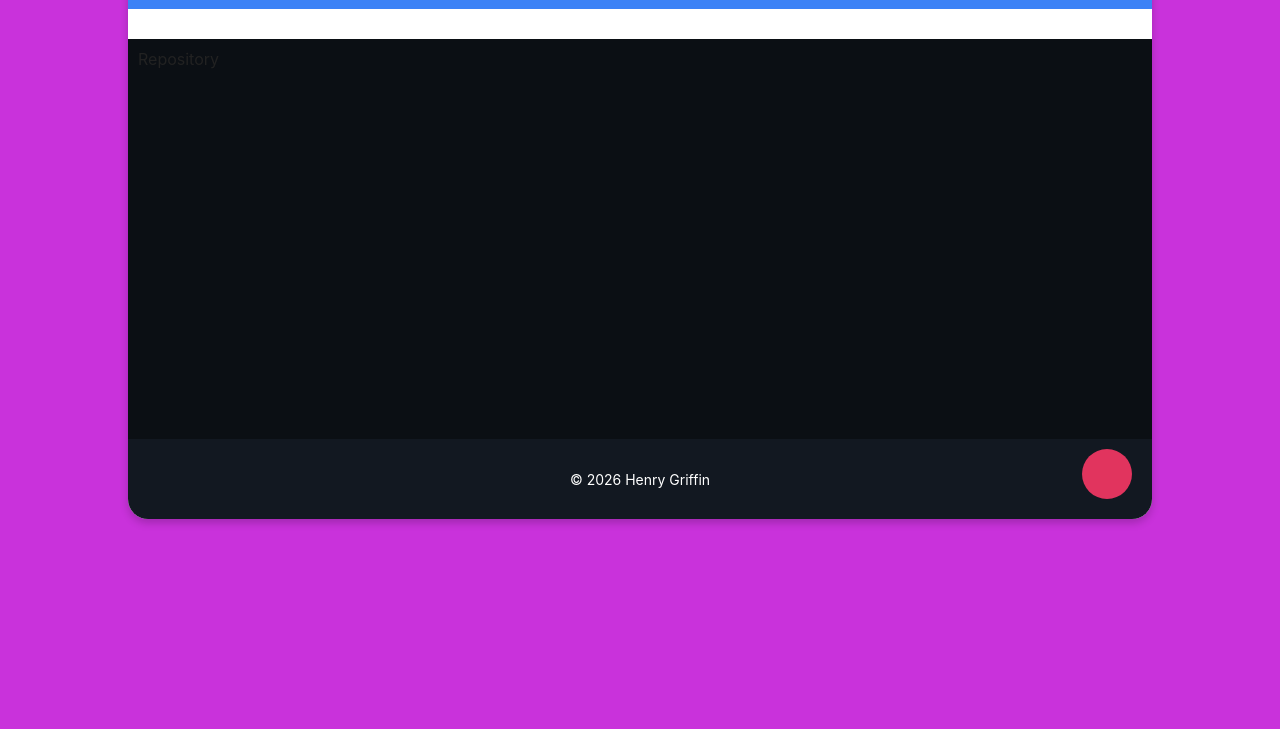
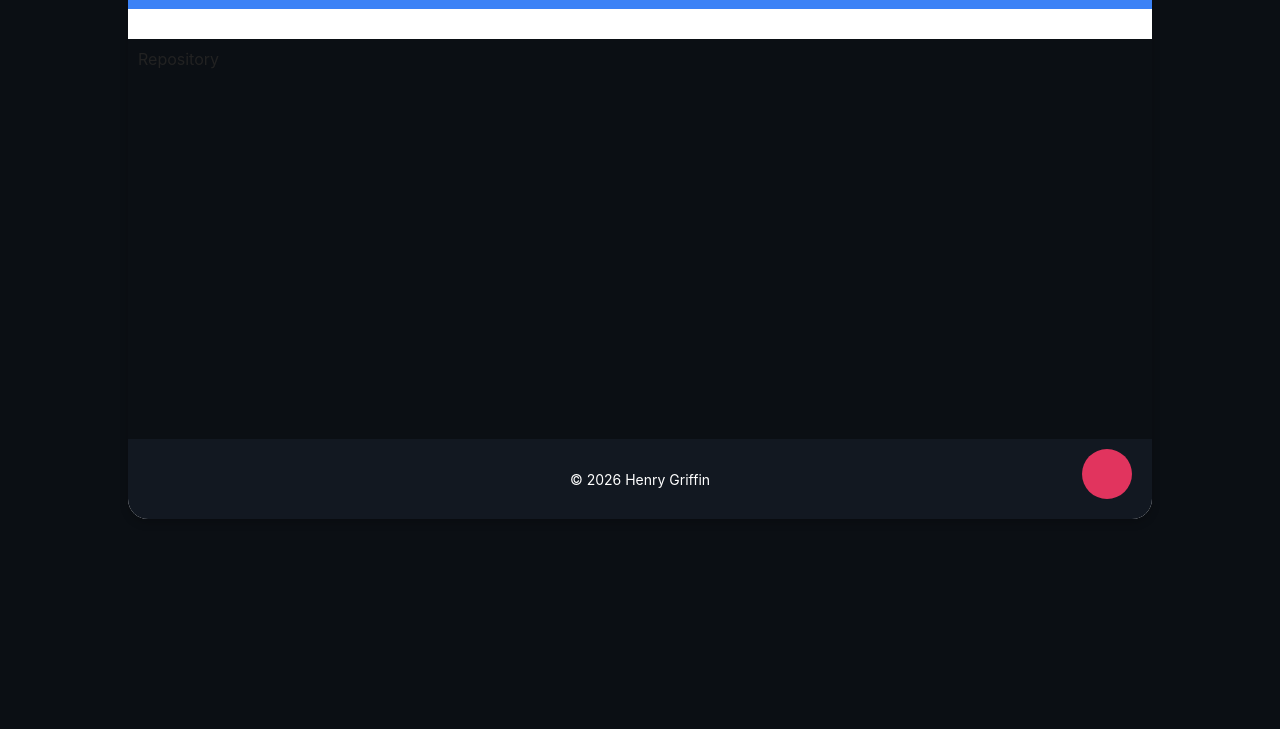
Before and after one commit to Henrygrif1/Test1, a plain HTML site: page index.html in a window 1280 px wide. Shown: the part 91-820 px from the top of the page. Drawn offline with Linux system fonts and the light colour scheme.

Commit message:
Update styles.css

```diff
--- a/styles.css
+++ b/styles.css
@@ -4,7 +4,7 @@
     body {
       /* Sets the page background and layout */
       font-family: 'Inter', Arial, sans-serif;
-      background-color: rgb(201, 50, 219);
+      background-color: rgb(11, 15, 20);
       margin: 0;
       padding: 10px 0;
       display: flex;
```
